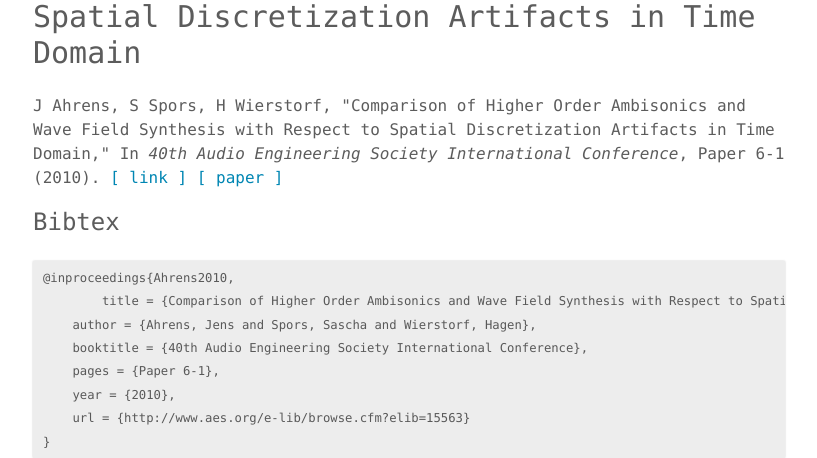
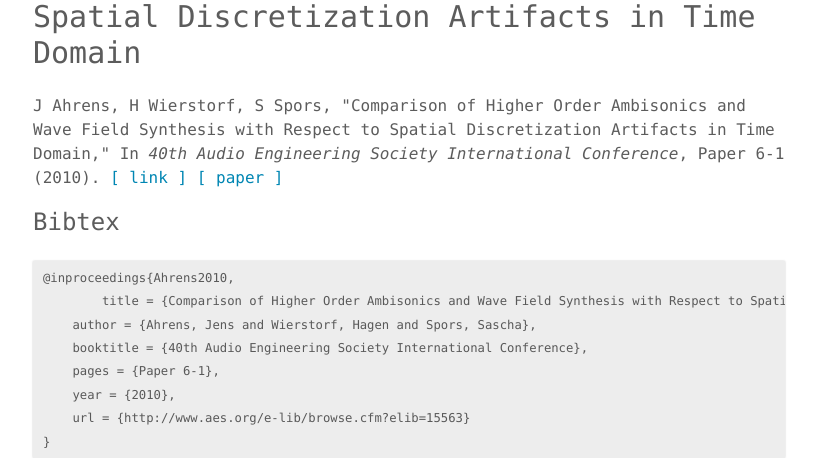
Before and after one commit to hagenw/hagenw.github.io, a Jekyll site: the page built from _posts/2010-10-08-comparison-of-higher-order-ambisonics-and-wfs-in-time-domain.md, in a window 1280 px wide. Shown: the part 211-669 px from the top of the page, without its empty margins (231-1048 px from the left). Built offline with Jekyll 4.4.1, drawn with Linux system fonts in a browser that asks for light colours; Markdown is read by kramdown in place of the engine named in the settings.

````diff
--- a/_posts/2010-10-08-comparison-of-higher-order-ambisonics-and-wfs-in-time-domain.md
+++ b/_posts/2010-10-08-comparison-of-higher-order-ambisonics-and-wfs-in-time-domain.md
@@ -3,7 +3,7 @@ layout: post
 comments: false
 description: "Ahrens et al. - Comparison of Higher Order Ambisonics and Wave
 Field Synthesis with Respect to Spatial Discretization Artifacts in Time Domain"
-author: "J Ahrens, S Spors, H Wierstorf"
+author: "J Ahrens, H Wierstorf, S Spors"
 title: "Comparison of Higher Order Ambisonics and Wave Field Synthesis with
 Respect to Spatial Discretization Artifacts in Time Domain"
 proceedings: "40th Audio Engineering Society International Conference"
@@ -20,7 +20,7 @@ published: true
 ```latex
 @inproceedings{Ahrens2010,
   	title = {Comparison of Higher Order Ambisonics and Wave Field Synthesis with Respect to Spatial Discretization Artifacts in Time Domain},
-    author = {Ahrens, Jens and Spors, Sascha and Wierstorf, Hagen},
+    author = {Ahrens, Jens and Wierstorf, Hagen and Spors, Sascha},
     booktitle = {40th Audio Engineering Society International Conference},
     pages = {Paper 6-1},
     year = {2010},
````
